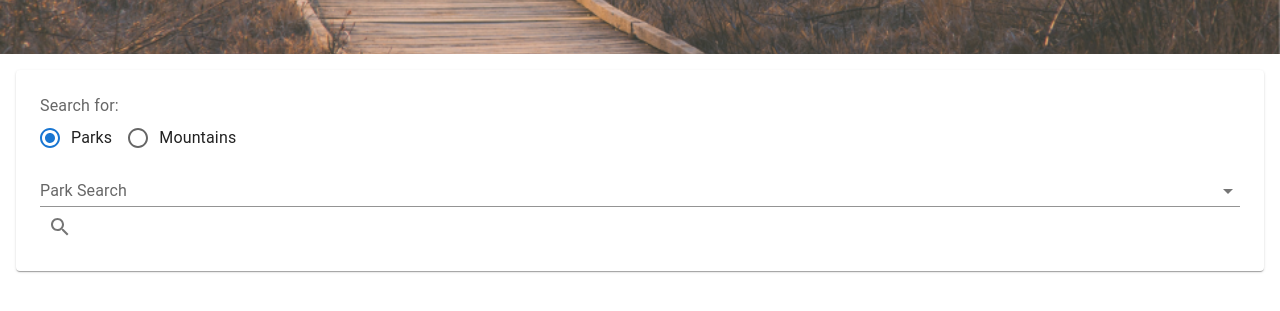
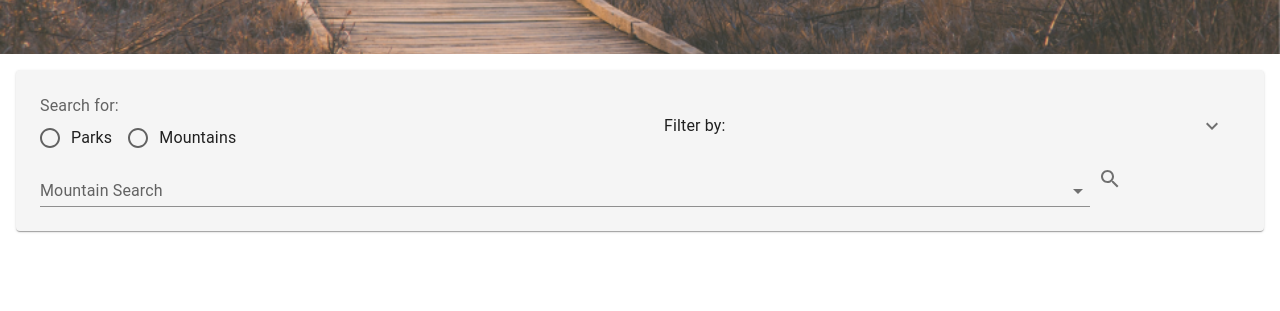
Before and after one commit to kjcarter-design/EnjoyTheOutdoors, a React (Create React App) app: page / in a window 1280 px wide. Shown: the part 175-486 px from the top of the page. Built offline with nearby package versions, Linux system fonts and the light colour scheme; no server answers.

Commit message:
Update SearchBar.jsx

```diff
--- a/src/components/SearchBar.jsx
+++ b/src/components/SearchBar.jsx
@@ -12,19 +12,49 @@ import {
 	Radio,
 	Card,
 	CardContent,
+	Checkbox,
+  Divider,
+  AccordionDetails,
+  Typography,
+  AccordionSummary,
+  Accordion,
 } from '@mui/material';
 import { NPSContext } from '../DataProvider';
-import { Search } from '@mui/icons-material';
+import { ExpandMore, Search } from '@mui/icons-material';
 import { useNavigate } from 'react-router-dom';
 
 
 export default function SearchBar() {
-  const navigate = useNavigate()
-  const [value, setValue] = useState('parks');
-  const [searchValue, setSearchValue] = useState(null)
+  const navigate = useNavigate();
+  const [value, setValue] = useState(null);
+  const [searchValue, setSearchValue] = useState(null);
   const { parks, parkTypes, locations, mountains } = useContext(NPSContext);
+
+  const [locationFilter, setLocationFilter] = useState(null);
+  const [parkTypeFilter, setParkTypeFilter] = useState(null);
+  const [useLocationFilter, setUseLocationFilter] = useState(false);
+  const [useParkTypeFilter, setUseParkTypeFilter] = useState(false);
+
+  const locationOptions = locations.map((location) => location);
   const parkOptions = parks.map((park) => park.LocationName);
+  const parkTypeOptions = parkTypes.map((parkType) => parkType);
   const mountainOptions = mountains.map((mountain) => mountain.name);
+  const filterOptions = (options, { inputValue }) => {
+    return options.filter((option) =>
+      value === 'parks'
+        ? parks.find(
+          (park) =>
+            park.LocationName === option &&
+            (!useLocationFilter || park.State === locationFilter) &&
+            (!useParkTypeFilter || park.ParkType === parkTypeFilter)
+        )
+        : mountains.find(
+          (mountain) =>
+            mountain.name === option &&
+            (!useLocationFilter || mountain.State === locationFilter)
+        )
+    );
+  };
 
   const handleChange = (event) => {
     setValue(event.target.value);
@@ -32,12 +62,14 @@ export default function SearchBar() {
 
   const handleSearch = () => {
     if (value === 'parks') {
-      const park = parks.find(park => park.LocationName === searchValue);
+      const park = parks.find((park) => park.LocationName === searchValue);
       if (park) {
         navigate(`/national_parks/${park.LocationID}`);
       }
     } else {
-      const mountain = mountains.find(mountain => mountain.name === searchValue);
+      const mountain = mountains.find(
+        (mountain) => mountain.name === searchValue
+      );
       if (mountain) {
         navigate(`/mountains/${mountain.name}`);
       }
@@ -46,7 +78,11 @@ export default function SearchBar() {
 
   return (
     <Box>
-			<Card sx={{margin: '1rem', padding: '1.5rem'}}>
+      <Card
+        sx={{ margin: '1rem', padding: '1.5rem', backgroundColor: '#f5f5f5' }}
+      >
+        <Grid container direction='row' alignItems='center' spacing={2}>
+          <Grid item xs={6}>
             <FormControl>
               <FormLabel id='search-radio'>Search for:</FormLabel>
               <RadioGroup
@@ -64,8 +100,87 @@ export default function SearchBar() {
                 />
               </RadioGroup>
             </FormControl>
+          </Grid>
+          <Grid item xs={6}>
+            <Accordion
+              sx={{
+                boxShadow: 'none',
+                backgroundColor: 'inherit',
+                border: 'none',
+              }}
+            >
+              <AccordionSummary expandIcon={<ExpandMore />}>
+                <Typography>Filter by:</Typography>
+              </AccordionSummary>
+              <AccordionDetails>
+                <FormControl>
+                  <FormControlLabel
+                    control={
+                      <Checkbox
+                        checked={useLocationFilter}
+                        onChange={(event) =>
+                          setUseLocationFilter(event.target.checked)
+                        }
+                      />
+                    }
+                    label='State'
+                  />
+
+                  <FormControlLabel
+                    control={
+                      <Checkbox
+                        checked={useParkTypeFilter}
+                        onChange={(event) =>
+                          setUseParkTypeFilter(event.target.checked)
+                        }
+                      />
+                    }
+                    label='Park Type'
+                  />
+                </FormControl>
+                <Divider />
+                <Grid item xs={10.5}>
+                  {useLocationFilter && (
+                    <Autocomplete
+                      options={locationOptions}
+                      value={locationFilter}
+                      onChange={(event, newValue) => {
+                        setLocationFilter(newValue || '');
+                      }}
+                      renderInput={(params) => (
+                        <TextField
+                          {...params}
+                          variant='standard'
+                          label='Location Filter'
+                        />
+                      )}
+                    />
+                  )}
+                  {useParkTypeFilter && (
+                    <Autocomplete
+                      options={parkTypeOptions}
+                      value={parkTypeFilter}
+                      onChange={(event, newValue) => {
+                        setParkTypeFilter(newValue || '');
+                      }}
+                      renderInput={(params) => (
+                        <TextField
+                          {...params}
+                          variant='standard'
+                          label='Park Type Filter'
+                        />
+                      )}
+                    />
+                  )}
+                </Grid>
+              </AccordionDetails>
+            </Accordion>
+          </Grid>
+        </Grid>
+        <Grid container>
           <Grid item xs={10.5}>
             <Autocomplete
+              filterOptions={filterOptions}
               options={value === 'parks' ? parkOptions : mountainOptions}
               value={searchValue}
               onChange={(event, newValue) => {
@@ -76,7 +191,9 @@ export default function SearchBar() {
                   {...params}
                   variant='standard'
                   label={value === 'parks' ? 'Park Search' : 'Mountain Search'}
-            placeholder={value === 'parks' ? 'Ex: Yosemite...' : 'Ex: St. Helens...'}
+                  placeholder={
+                    value === 'parks' ? 'Ex: Yosemite...' : 'Ex: St. Helens...'
+                  }
                 />
               )}
             />
@@ -86,6 +203,7 @@ export default function SearchBar() {
               <Search />
             </IconButton>
           </Grid>
+        </Grid>
       </Card>
     </Box>
   );
```
Lines whose indentation alone changed are shown as unchanged.
